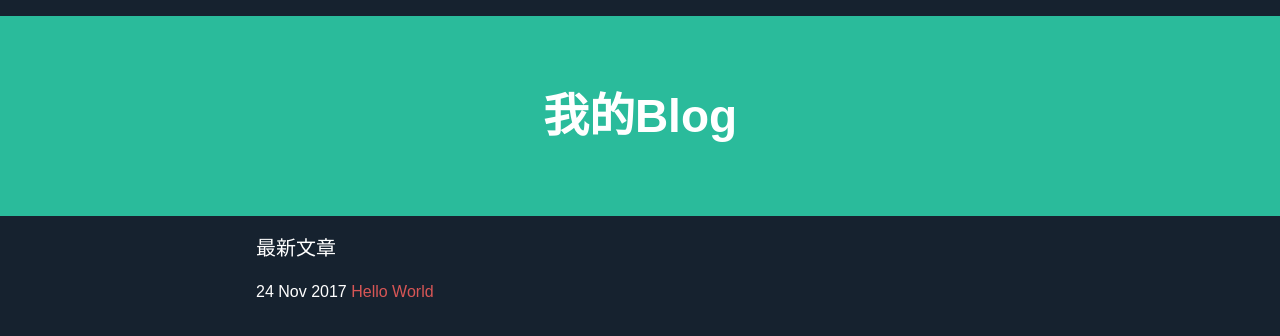
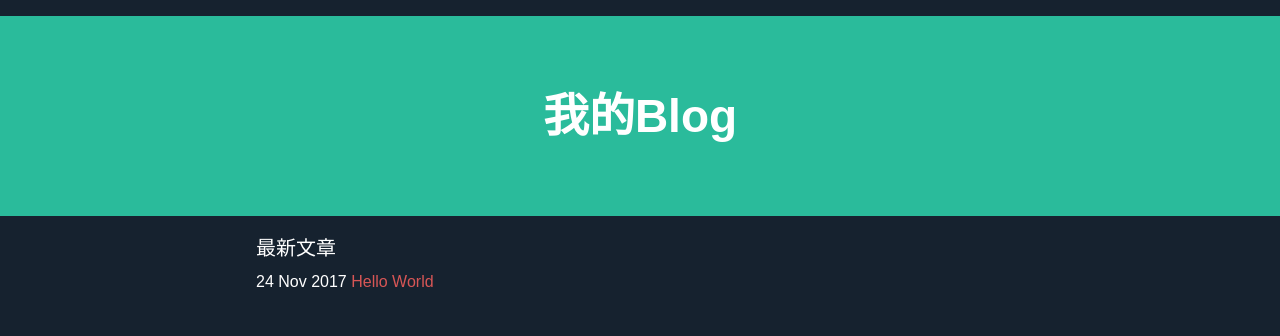
Before and after one commit to tammy0809/gs_demo, a Jekyll site: the page built from index.html, in a window 1280 px wide. Shown: the top 336 px of the page. Built offline with Jekyll 4.4.1, drawn with Linux system fonts in a browser that asks for light colours.

Commit message:
页面美化

```diff
--- a/_layouts/default.html
+++ b/_layouts/default.html
@@ -108,7 +108,7 @@
     .tb{text-align:center;background:#2abb9b;color:#fff;font-size:46px;line-height:200px;}
     .warp{width:60%;margin:0 auto;}
     .list{padding:20px 0;line-height:24px;}
-    .list p{font-size:20px;padding-bottom:20px}
+    .list p{font-size:20px;padding-bottom:10px}
     .list ul li{font-size:16px;}
     .list ul a{color:#d75656}
     </style>
```
